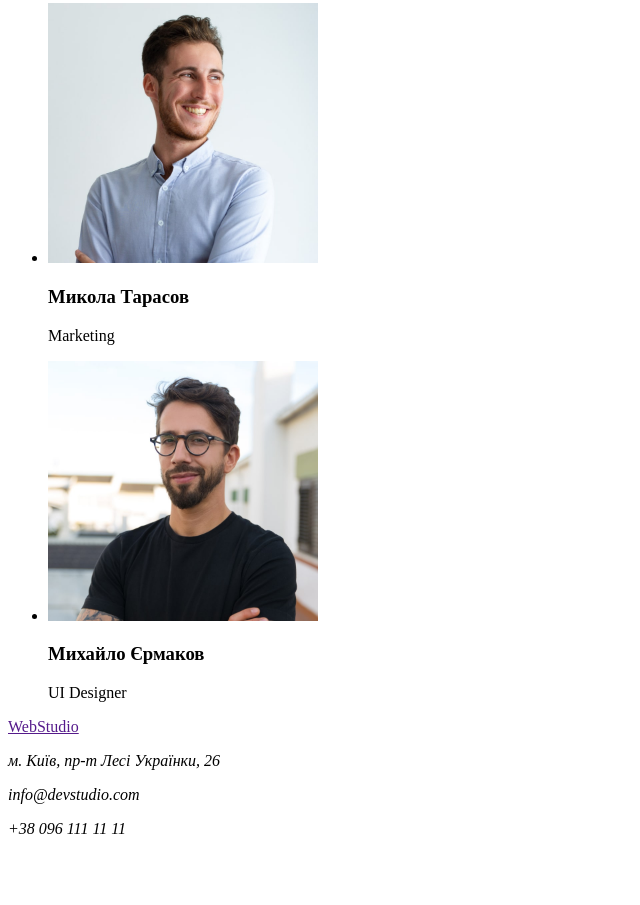
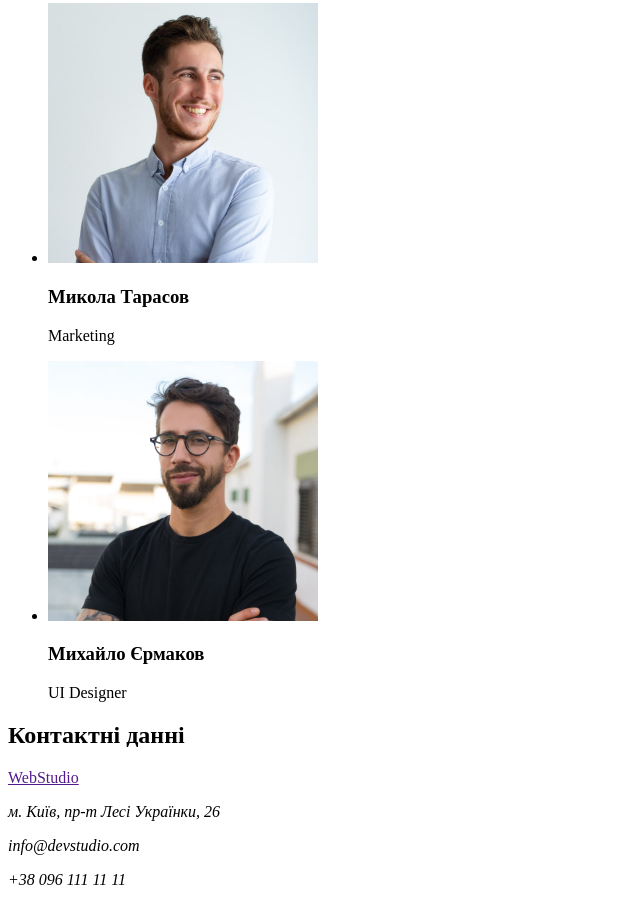
Before and after one commit to VitalyNelyub/goit-markup-hw-01, a plain HTML site: page index.html in a window 1280 px wide. Shown: the part 2342-3247 px from the top of the page, without its empty margins (0-640 px from the left). Before the commit the page ends 3196 px from the top, so only its background shows below. Drawn offline with Linux system fonts and the light colour scheme.

Commit message:
доданий заголовок для підвалу

```diff
--- a/index.html
+++ b/index.html
@@ -93,6 +93,7 @@
 <!--Підвал-->
     <footer>
         <section>
+            <h2>Контактні данні</h2>
             <a href="">WebStudio</a>
             <address>
                 <p>м. Київ, пр-т Лесі Українки, 26</p>
```
